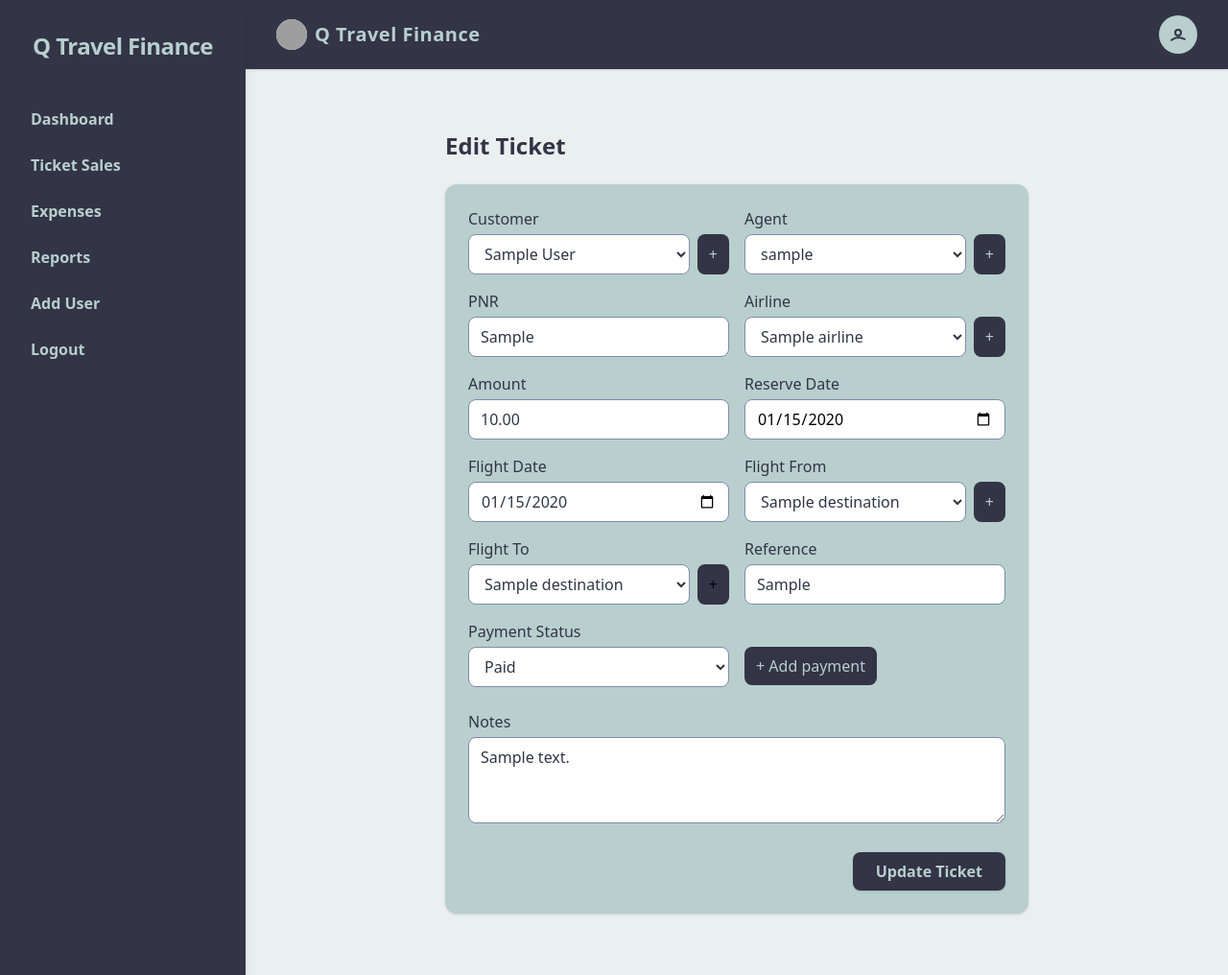
After one commit to shahzaibaly1938/QFinance, a Django app: page /sales/edit-ticket/1/ in a window 1280 px wide. The commit adds this page. Shown: the whole page at 96% size. Run offline with Django 5.2, Linux system fonts and the light colour scheme; tables that the repository leaves empty hold one stand-in row (values such as "Sample post"); style sheets or scripts are compiled from the project's sources; grey boxes are pictures that could not be loaded.

Commit message:
Created Ticket Sales Module Add Edit Delete and more.

```diff
--- a/dashboard/views.py
+++ b/dashboard/views.py
@@ -39,9 +39,9 @@ def dashboard(request):
     total_tickets = sales.count()
 
     monthly_expense = Expense.objects.filter(date__year=current_year, date__month=current_month)
-    print(monthly_expense)
+
     total_expense = monthly_expense.aggregate(total=Sum('amount'))['total'] or 0
-    print(total_expense)
+
     agent = Agent.objects.get(user=request.user)
     commission_rate = agent.commission_rate
     total_commission = total_sales_amount * commission_rate
--- a/sales/templates/sales/add_ticket.html
+++ b/sales/templates/sales/add_ticket.html
@@ -121,7 +121,7 @@
             <!-- Paid -->
             <div>
                 <label class="block text-[var(--primary-dark)] font-medium mb-1">Payment Status</label>
-                <select name="paid" required
+                <select name="payment" required
                     class="w-full px-3 py-2 border border-[var(--primary)] rounded-lg bg-white text-[var(--primary-dark)]">
                     <option value="paid">Paid</option>
                     <option value="unpaid">Unpaid</option>
--- /dev/null
+++ b/sales/templates/sales/edit_ticket.html
@@ -0,0 +1,125 @@
+{% extends "base.html" %}
+
+{% block title %} Edit Ticket | Q Finance {% endblock %}
+
+{% block content %}
+<div class="max-w-2xl mx-auto py-8 px-4 md:px-8">
+  <h1 class="text-2xl font-bold mb-6 text-[var(--primary-dark)]">Edit Ticket</h1>
+  <form method="post" class="bg-[var(--secondary)] rounded-xl shadow px-6 py-6 space-y-6">
+    {% csrf_token %}
+    <div class="grid grid-cols-1 md:grid-cols-2 gap-4">
+      <!-- Customer -->
+      <div>
+        <label class="block text-[var(--primary-dark)] font-medium mb-1">Customer</label>
+        <div class="flex gap-2">
+          <select name="customer" required class="flex-1 px-3 py-2 border border-[var(--primary)] rounded-lg bg-white text-[var(--primary-dark)]">
+            <option value="">Select Customer</option>
+            {% for customer in customers %}
+              <option value="{{ customer.id }}" {% if ticket.customer.id == customer.id %}selected{% endif %}>{{ customer.name }}</option>
+            {% endfor %}
+          </select>
+          <button type="button" onclick="window.open('{% url 'add_ticket' %}', '_blank', 'width=500,height=600')" class="px-3 py-2 rounded-lg bg-[var(--primary-dark)] text-[var(--secondary)] hover:bg-[var(--primary)] hover:text-[var(--primary-dark)] transition">+</button>
+        </div>
+      </div>
+      <!-- Agent -->
+      <div>
+        <label class="block text-[var(--primary-dark)] font-medium mb-1">Agent</label>
+        <div class="flex gap-2">
+          <select name="agent" required class="flex-1 px-3 py-2 border border-[var(--primary)] rounded-lg bg-white text-[var(--primary-dark)]">
+            <option value="">Select Agent</option>
+            {% for agent in agents %}
+              <option value="{{ agent.id }}" {% if ticket.agent.id == agent.id %}selected{% endif %}>{{ agent.user.username }}</option>
+            {% endfor %}
+          </select>
+          <button type="button" onclick="window.open('{% url 'add_ticket' %}', '_blank', 'width=500,height=600')" class="px-3 py-2 rounded-lg bg-[var(--primary-dark)] text-[var(--secondary)] hover:bg-[var(--primary)] hover:text-[var(--primary-dark)] transition">+</button>
+        </div>
+      </div>
+      <!-- PNR -->
+      <div>
+        <label class="block text-[var(--primary-dark)] font-medium mb-1">PNR</label>
+        <input type="text" name="pnr" value="{{ ticket.pnr }}" required class="w-full px-3 py-2 border border-[var(--primary)] rounded-lg bg-white text-[var(--primary-dark)]" />
+      </div>
+      <!-- Airline -->
+      <div>
+        <label class="block text-[var(--primary-dark)] font-medium mb-1">Airline</label>
+        <div class="flex gap-2">
+          <select name="airline" required class="flex-1 px-3 py-2 border border-[var(--primary)] rounded-lg bg-white text-[var(--primary-dark)]">
+            <option value="">Select Airline</option>
+            {% for airline in airlines %}
+              <option value="{{ airline.id }}" {% if ticket.airline.id == airline.id %}selected{% endif %}>{{ airline.name }}</option>
+            {% endfor %}
+          </select>
+          <button type="button" onclick="window.open('{% url 'add_ticket' %}', '_blank', 'width=500,height=600')" class="px-3 py-2 rounded-lg bg-[var(--primary-dark)] text-[var(--secondary)] hover:bg-[var(--primary)] hover:text-[var(--primary-dark)] transition">+</button>
+        </div>
+      </div>
+      <!-- Amount -->
+      <div>
+        <label class="block text-[var(--primary-dark)] font-medium mb-1">Amount</label>
+        <input type="number" name="amount" step="0.01" value="{{ ticket.amount }}" required class="w-full px-3 py-2 border border-[var(--primary)] rounded-lg bg-white text-[var(--primary-dark)]" />
+      </div>
+      <!-- Reserve Date -->
+      <div>
+        <label class="block text-[var(--primary-dark)] font-medium mb-1">Reserve Date</label>
+        <input type="date" name="reserve_date" value="{{ ticket.reserve_date|date:'Y-m-d' }}" required class="w-full px-3 py-2 border border-[var(--primary)] rounded-lg bg-white text-[var,--primary-dark)]" />
+      </div>
+      <!-- Flight Date -->
+      <div>
+        <label class="block text-[var(--primary-dark)] font-medium mb-1">Flight Date</label>
+        <input type="date" name="flight_date" value="{{ ticket.flight_date|date:'Y-m-d' }}" required class="w-full px-3 py-2 border border-[var(--primary)] rounded-lg bg-white text-[var(--primary-dark)]" />
+      </div>
+      <!-- Flight From -->
+      <div>
+        <label class="block text-[var(--primary-dark)] font-medium mb-1">Flight From</label>
+        <div class="flex gap-2">
+          <select name="flight_from" required class="flex-1 px-3 py-2 border border-[var(--primary)] rounded-lg bg-white text-[var(--primary-dark)]">
+            <option value="">Select Origin</option>
+            {% for dest in destinations %}
+              <option value="{{ dest.id }}" {% if ticket.flight_from.id == dest.id %}selected{% endif %}>{{ dest.name }}</option>
+            {% endfor %}
+          </select>
+          <button type="button" onclick="window.open('{% url 'add_ticket' %}', '_blank', 'width=500,height=600')" class="px-3 py-2 rounded-lg bg-[var(--primary-dark)] text-[var(--secondary)] hover:bg-[var(--primary)] hover:text-[var(--primary-dark)] transition">+</button>
+        </div>
+      </div>
+      <!-- Flight To -->
+      <div>
+        <label class="block text-[var(--primary-dark)] font-medium mb-1">Flight To</label>
+        <div class="flex gap-2">
+          <select name="flight_to" required class="flex-1 px-3 py-2 border border-[var(--primary)] rounded-lg bg-white text-[var(--primary-dark)]">
+            <option value="">Select Destination</option>
+            {% for dest in destinations %}
+              <option value="{{ dest.id }}" {% if ticket.flight_to.id == dest.id %}selected{% endif %}>{{ dest.name }}</option>
+            {% endfor %}
+          </select>
+          <button type="button" onclick="window.open('{% url 'add_ticket' %}', '_blank', 'width=500,height=600')" class="px-3 py-2 rounded-lg bg-[var(--primary-dark)] text-[var,--secondary)] hover:bg-[var(--primary)] hover:text-[var(--primary-dark)] transition">+</button>
+        </div>
+      </div>
+      <!-- Reference -->
+      <div>
+        <label class="block text-[var(--primary-dark)] font-medium mb-1">Reference</label>
+        <input type="text" name="reference" value="{{ ticket.reference }}" class="w-full px-3 py-2 border border-[var(--primary)] rounded-lg bg-white text-[var(--primary-dark)]" />
+      </div>
+      <!-- Paid -->
+      <div>
+        <label class="block text-[var(--primary-dark)] font-medium mb-1">Payment Status</label>
+        <select name="payment" required class="w-full px-3 py-2 border border-[var(--primary)] rounded-lg bg-white text-[var(--primary-dark)]">
+          <option value="paid" {% if ticket.paid == 'paid' %}selected{% endif %}>Paid</option>
+          <option value="unpaid" {% if ticket.paid == 'unpaid' %}selected{% endif %}>Unpaid</option>
+        </select>
+      </div>
+      <div>
+                <button type="button" onclick="window.open('{% url 'add_ticket' %}', '_blank', 'width=500,height=600')"
+                    class="px-3 py-2 mt-7 rounded-lg bg-[var(--primary-dark)] text-[var(--secondary)] hover:bg-[var(--primary)] hover:text-[var(--primary-dark)] transition">+
+                    Add payment</button>
+            </div>
+    </div>
+    <!-- Notes -->
+    <div>
+      <label class="block text-[var(--primary-dark)] font-medium mb-1">Notes</label>
+      <textarea name="notes" rows="3" class="w-full px-3 py-2 border border-[var(--primary)] rounded-lg bg-white text-[var(--primary-dark)]">{{ ticket.notes }}</textarea>
+    </div>
+    <div class="flex justify-end">
+      <button type="submit" class="px-6 py-2 rounded-lg bg-[var(--primary-dark)] text-[var(--secondary)] font-semibold shadow hover:bg-[var(--primary)] hover:text-[var(--primary-dark)] transition">Update Ticket</button>
+    </div>
+  </form>
+</div>
+{% endblock %}
--- a/sales/urls.py
+++ b/sales/urls.py
@@ -4,4 +4,7 @@ from . import views
 urlpatterns = [
     path('ticket-sales/', views.ticket_sale, name='ticket_sale'),
     path('new-ticket/', views.add_ticket, name='add_ticket'),
+    path('ticket-detail/<int:id>/', views.ticket_detail, name='ticket_detail'),
+    path('edit-ticket/<int:id>/', views.edit_ticket, name='edit_ticket'),
+    path('delete-ticket/<int:id>/', views.delete_ticket, name='delete_ticket'),
 ]
--- a/sales/views.py
+++ b/sales/views.py
@@ -1,4 +1,4 @@
-from django.shortcuts import render
+from django.shortcuts import render, redirect
 from .models import Ticketsale, Destination, Airline
 from customers.models import Customer
 from users.models import Agent
@@ -21,7 +21,37 @@ def ticket_sale(request):
 
 def add_ticket(request):
     if request.method == 'POST':
-        pass
+        customer = request.POST.get('customer')
+        agent = request.POST.get('agent')
+        pnr = request.POST.get('pnr')
+        airline = request.POST.get('airline')
+        amount = request.POST.get('amount')
+        reserve_date = request.POST.get('reserve_date')
+        flight_date = request.POST.get('flight_date')
+        flight_from = request.POST.get('flight_from')
+        flight_to = request.POST.get('flight_to')
+        reference = request.POST.get('reference')
+        payment = request.POST.get('payment')
+        notes = request.POST.get('notes')
+
+        ticket = Ticketsale(
+            customer=Customer.objects.get(id=customer),
+            agent = Agent.objects.get(id=agent),
+            pnr = pnr,
+            airline = Airline.objects.get(id=airline),
+            amount = amount,
+            reserve_date = reserve_date,
+            flight_date = flight_date,
+            flight_from = Destination.objects.get(id=flight_from),
+            flight_to = Destination.objects.get(id=flight_to),
+            reference = reference,
+            paid = payment,
+            notes = notes,
+            )
+        ticket.save()
+        return redirect('ticket_sale')
+
+
     customers = Customer.objects.all()
     agents = Agent.objects.all()
     destinations = Destination.objects.all()
@@ -34,3 +64,62 @@ def add_ticket(request):
         'airlines':airlines,
     }
     return render(request, 'sales/add_ticket.html', context)
+
+
+def ticket_detail(request, id):
+    ticket = Ticketsale.objects.get(id=id)
+    return render(request, 'sales/ticket_detail.html', {'ticket':ticket})
+
+def delete_ticket(request, id):
+    ticket = Ticketsale.objects.get(id=id)
+    ticket.delete()
+    return redirect('ticket_sale')
+
+def edit_ticket(request, id):
+    if request.method == 'POST':
+        customer = request.POST.get('customer')
+        agent = request.POST.get('agent')
+        pnr = request.POST.get('pnr')
+        airline = request.POST.get('airline')
+        amount = request.POST.get('amount')
+        reserve_date = request.POST.get('reserve_date')
+        flight_date = request.POST.get('flight_date')
+        flight_from = request.POST.get('flight_from')
+        flight_to = request.POST.get('flight_to')
+        reference = request.POST.get('reference')
+        payment = request.POST.get('payment')
+        notes = request.POST.get('notes')
+
+        ticket = Ticketsale.objects.get(id=id)
+
+        ticket.customer=Customer.objects.get(id=customer)
+        ticket.agent = Agent.objects.get(id=agent)
+        ticket.pnr = pnr
+        ticket.airline = Airline.objects.get(id=airline)
+        ticket.amount = amount
+        ticket.reserve_date = reserve_date
+        ticket.flight_date = flight_date
+        ticket.flight_from = Destination.objects.get(id=flight_from)
+        ticket.flight_to = Destination.objects.get(id=flight_to)
+        ticket.reference = reference
+        ticket.paid = payment
+        ticket.notes = notes
+
+        ticket.save()
+
+        return redirect('ticket_sale')
+
+    ticket = Ticketsale.objects.get(id=id)
+    customers = Customer.objects.all()
+    agents = Agent.objects.all()
+    destinations = Destination.objects.all()
+    airlines = Airline.objects.all()
+
+    context = {
+        'customers':customers,
+        'agents':agents,
+        'destinations':destinations,
+        'airlines':airlines,
+        'ticket':ticket,
+    }
+    return render(request, 'sales/edit_ticket.html', context)
```
Also changed, not shown: sales/templates/sales/ticket_detail.html (added, +87 -0 lines), sales/templates/sales/ticket_sale.html (+5 -5 lines).
